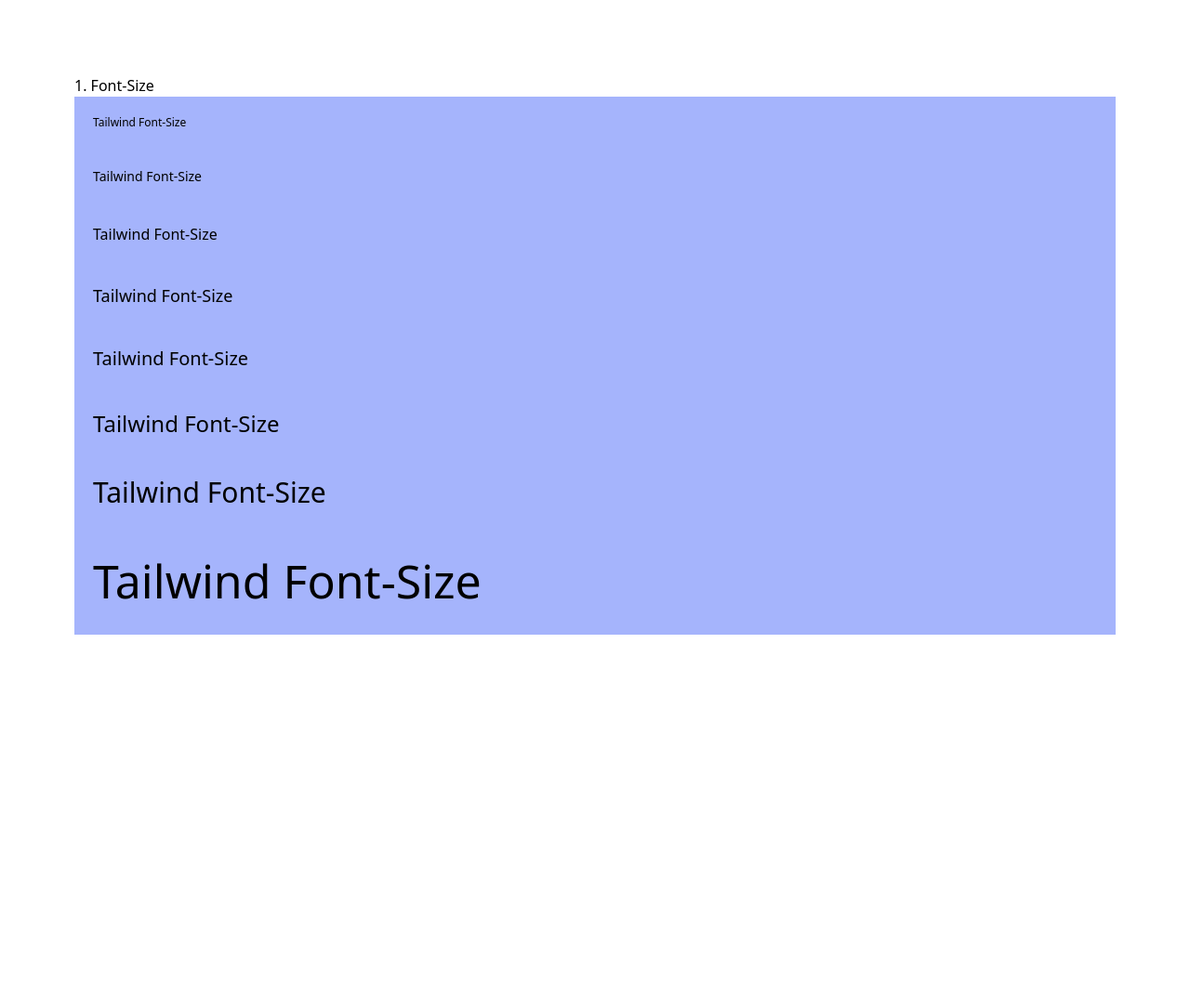
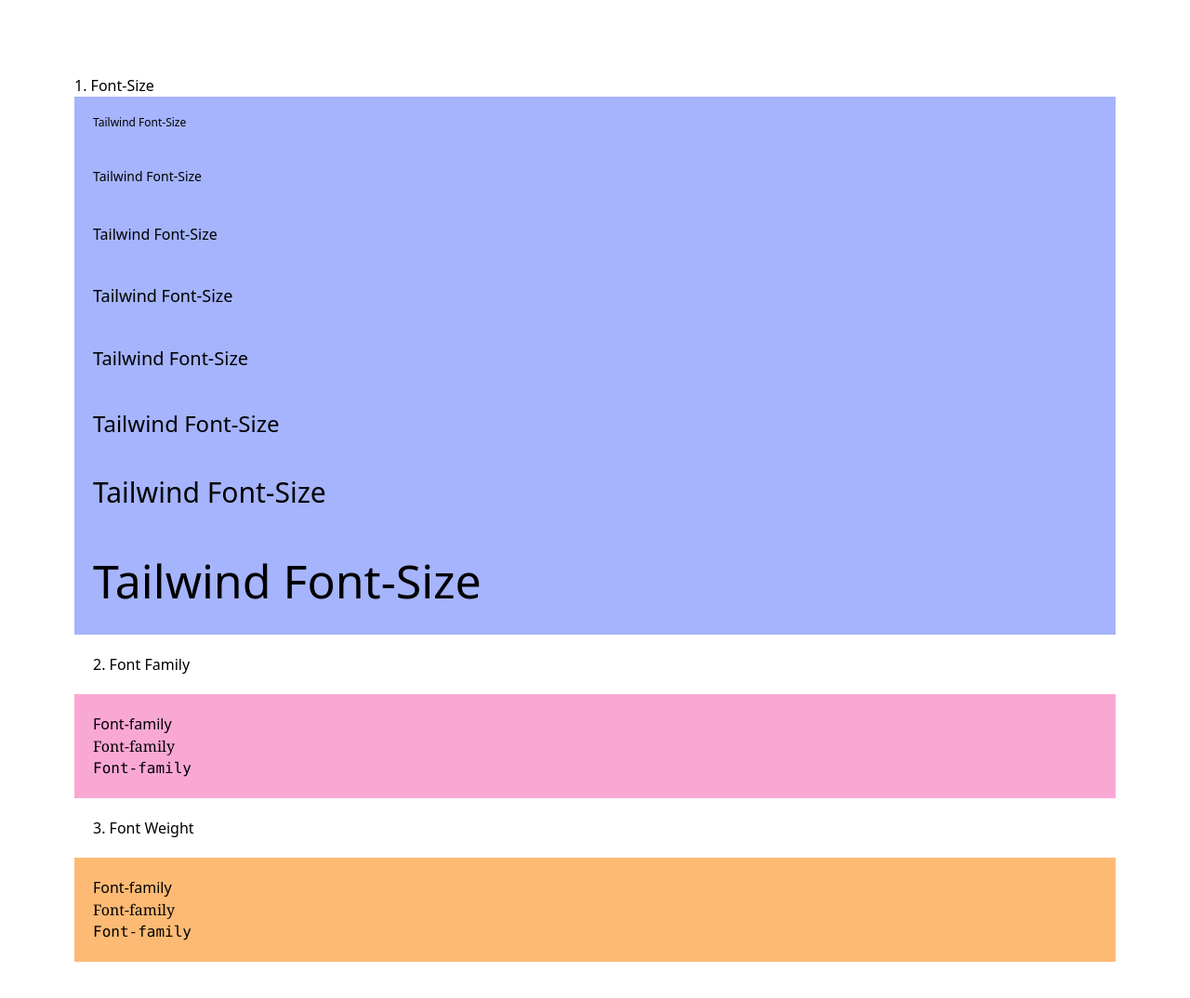
Before and after one commit to manjunathdp/Tailwind-CSS, a plain HTML site: page Fundamentals/3. Typography/index.html in a window 1280 px wide. Shown: the whole page at 93% size. Before the commit the page ends 800 px from the top, so only its background shows below. Drawn offline with nearby package versions, Linux system fonts and the light colour scheme.

Commit message:
font family

```diff
--- a/Fundamentals/3. Typography/index.html
+++ b/Fundamentals/3. Typography/index.html
@@ -31,9 +31,23 @@
 
     <!-- Font Family -->
     <!-- https://tailwindcss.com/docs/font-family -->
+    <h1 class="m-5">2. Font Family</h1>
+    <div class="container p-5 m-5 ml-0 bg-pink-300">
+      <p class="font-sans">Font-family</p>
+      <p class="font-serif">Font-family</p>
+      <p class="font-mono">Font-family</p>
+
+     </div>
 
     <!-- Font Weight -->
     <!-- https://tailwindcss.com/docs/font-weight -->
+     <h1 class="m-5">3. Font Weight</h1>
+    <div class="container p-5 m-5 ml-0 bg-orange-300">
+      <p class="font-sans">Font-family</p>
+      <p class="font-serif">Font-family</p>
+      <p class="font-mono">Font-family</p>
+
+     </div>
 
     <!-- Letter Spacing -->
     <!-- https://tailwindcss.com/docs/letter-spacing -->
```
